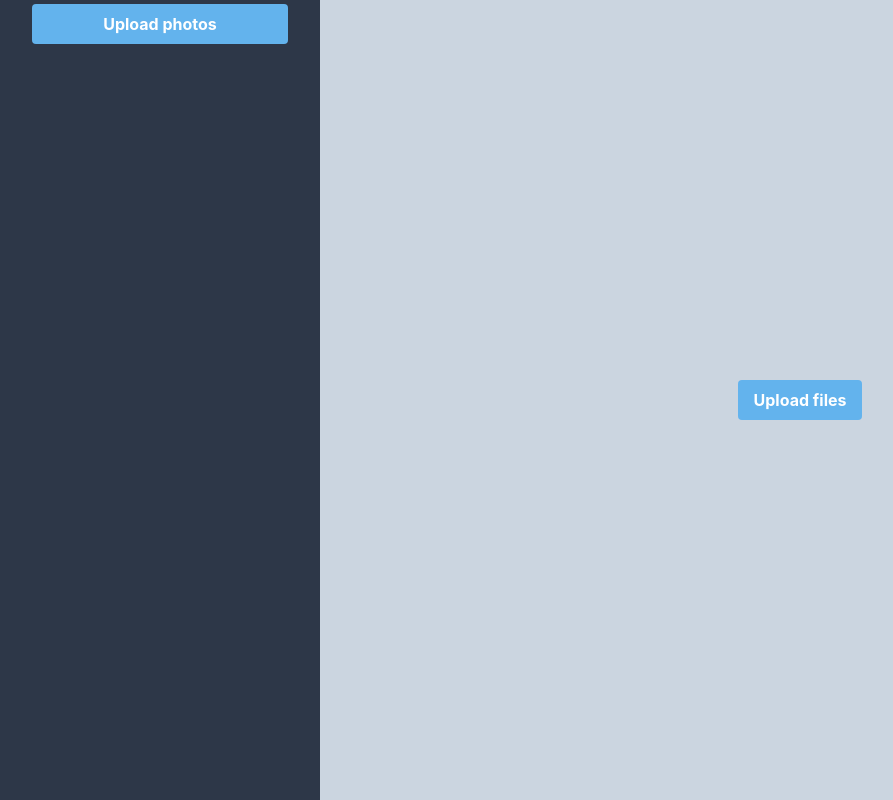
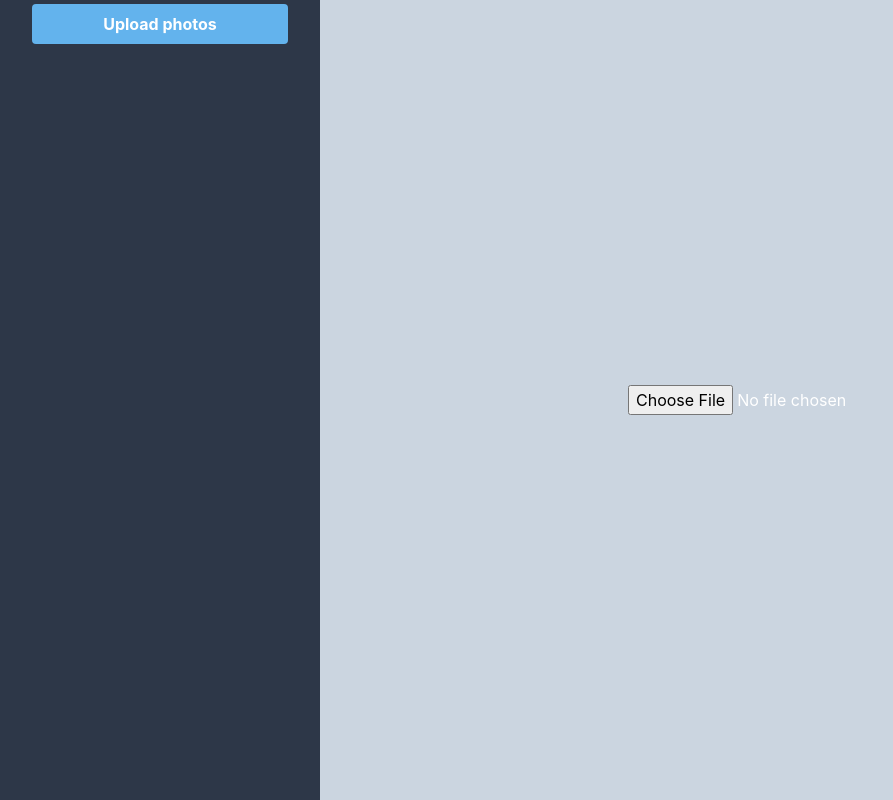
Before and after one commit to DavidGOD228/Fields-Drone-Airmap, a React (Create React App) app: page / in a window 1280 px wide. Shown: the whole page, without its empty margins (0-893 px from the left). Built offline with nearby package versions, Linux system fonts and the light colour scheme.

Commit message:
Added gallery

```diff
--- a/package.json
+++ b/package.json
@@ -12,6 +12,7 @@
     "postcss-cli": "^6.1.3",
     "react": "^16.9.0",
     "react-dom": "^16.9.0",
+    "react-inner-html": "^1.0.1",
     "react-scripts": "0.9.5",
     "tailwindcss": "^1.1.2"
   },
--- a/src/Layout/PhotosGallery.js
+++ b/src/Layout/PhotosGallery.js
@@ -1,26 +1,48 @@
-import React, { Component } from 'react'
-// const electron = window.require('electron')
-// const app = window.require('electron').remote;
-// const dialog = app.dialog;
-// const fs = window.require('fs');
+import React, { Component } from 'react';
+
+//const electron = window.require('electron');ok
+//const app = window.require('electron').remote;
+//const dialog = app.dialog;
+//const fs = window.require('fs');
 
 export default class PhotoGallery extends Component {
-  uploadPhotos() {
-    console.log("photos")
-    // dialog.showSaveDialog((fileName) => {
+  constructor(props) {
+    super(props);
+    this.state = {
+      files: []
+    };
+  }
 
-    // })
+  onChangeHandler(event) {
+    if (event.target.files[0] != null) {
+      var tempFile = this.state.files;
+      if (tempFile.length == 0)
+        tempFile[0] = URL.createObjectURL(event.target.files[0]);
+      else
+        tempFile[tempFile.length + 1] = URL.createObjectURL(
+          event.target.files[0]
+        );
+
+      this.setState({
+        files: tempFile
+      });
+    }
   }
 
   render() {
     return (
       <div className="flex items-center justify-center h-full">
-        {/* <div className="bg-blue-400 mx-auto my-1 h-10 flex items-center justify-center rounded cursor-pointer click-scale-down ">
-          <a href="#" className="text-grey-darker font-bold border-grey-lighter hover:border-purple-light hover:bg-grey-lighter px-4 select-none">Upload photos</a>
-        </div> */}
-
-        <button onClick={this.uploadPhotos} className="bg-blue-400 mx-auto my-1 h-10 flex items-center justify-center rounded cursor-pointer click-scale-down font-bold px-4">Upload files</button>
+        <input
+          type="file"
+          className="fileUpload"
+          name="file"
+          accept="image/*"
+          onChange={this.onChangeHandler.bind(this)}
+        />
+        {this.state.files.map(f => (
+          <img src={f} key={f} style={{ width: '100px', height: '150px' }} />
+        ))}
       </div>
-    )
+    );
   }
 }
```
